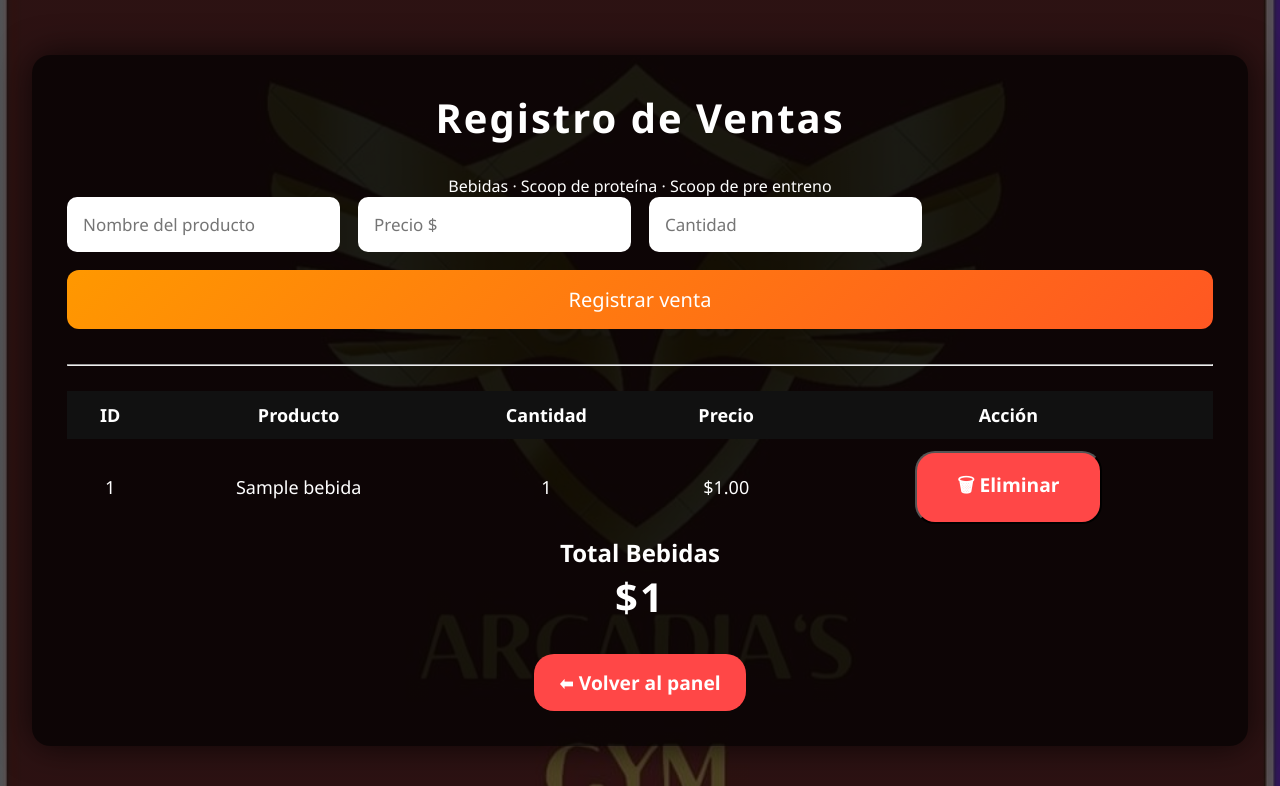
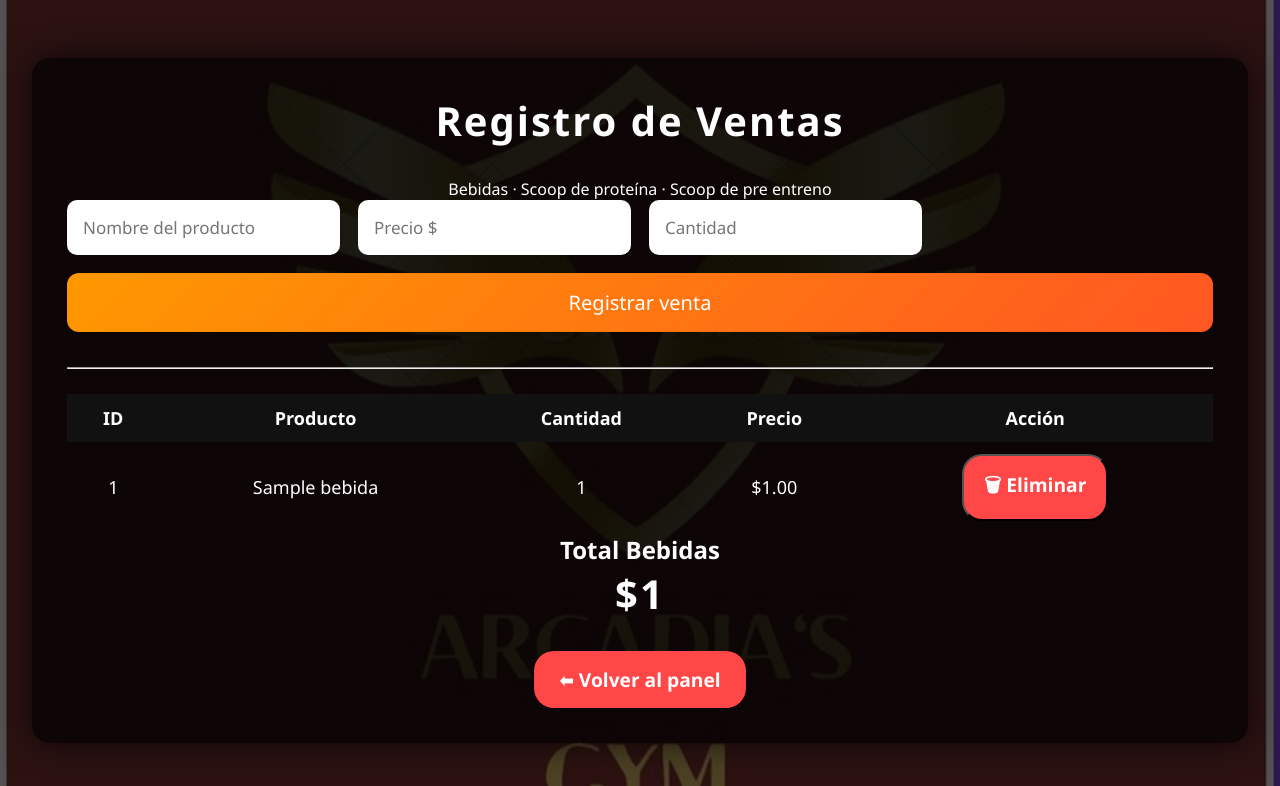
Before and after one commit to alanlopezromero/gym_System, a Flask app: page /admin/bebidas in a window 1280 px wide. Shown: the top 786 px of the page. Run offline with Flask 3, Linux system fonts and the light colour scheme; the visitor is signed in with stand-in values (Sample User, id 1); tables that the repository leaves empty hold one stand-in row (values such as "Sample post").

Commit message:
sigue sin cambio de el qr2

```diff
--- a/app.py
+++ b/app.py
@@ -182,7 +182,7 @@ with app.app_context():
     if not admin:
         admin = Admin(
             usuario="adminJuan",
-            password=generate_password_hash("system50")
+            password=generate_password_hash("system58")
         )
         db.session.add(admin)
         db.session.commit()
--- a/static/style.css
+++ b/static/style.css
@@ -511,7 +511,7 @@ header .logout-btn:hover {
 
 .btn-eliminar{
     display: inline-block;
-    padding: 18px 40px;
+    padding: 15px 20px;
     background: #ff4747;
     color: white;
     text-decoration: none;
```
